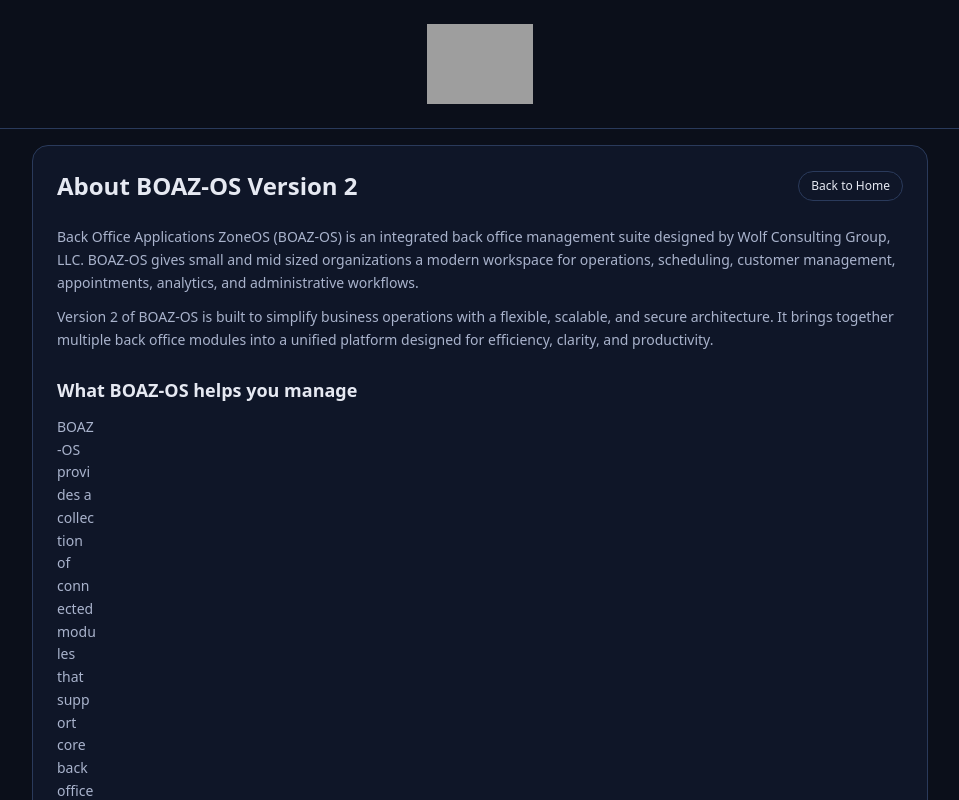
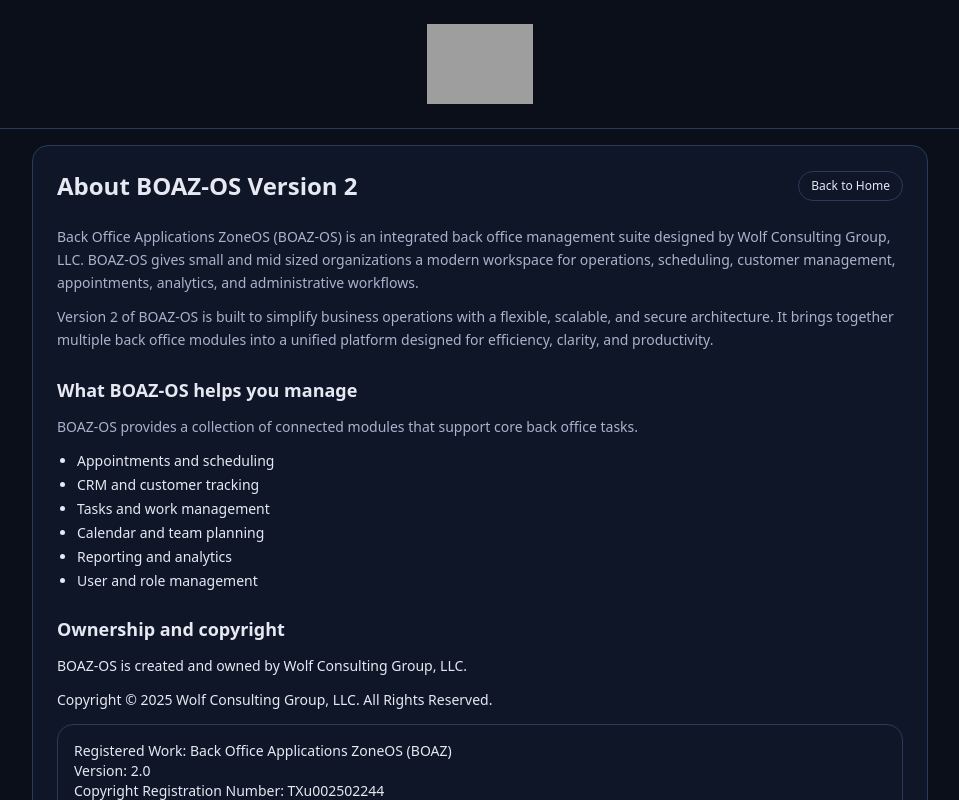
Before and after one commit to WolfCon2023/boaz_v2, a React (Vite) app in the folder apps/web/: page /about in a window 1280 px wide. Shown: the top 800 px of the page, without its empty margins (160-1119 px from the left). Built offline with nearby package versions, Linux system fonts and the light colour scheme; grey boxes are pictures that could not be loaded.

Commit message:
chore: Added About Page Information

```diff
--- a/apps/web/src/pages/AboutBoazOs.tsx
+++ b/apps/web/src/pages/AboutBoazOs.tsx
@@ -27,7 +27,7 @@ export default function AboutBoazOs() {
 
       <section className="space-y-3">
         <h2 className="text-lg font-semibold">What BOAZ-OS helps you manage</h2>
-        <p className="max-w-3xl text-sm leading-relaxed text-[color:var(--color-text-muted)] whitespace-normal break-words">
+        <p className="text-sm leading-relaxed text-[color:var(--color-text-muted)]">
           BOAZ-OS provides a collection of connected modules that support core back office tasks.
         </p>
         <ul className="list-disc space-y-1 pl-5 text-sm text-[color:var(--color-text)]">
@@ -96,7 +96,7 @@ export default function AboutBoazOs() {
 
       <section className="space-y-3">
         <h2 className="text-lg font-semibold">Contact and support</h2>
-        <p className="text-sm leading-relaxed text-[color:var(--color-text-muted)] whitespace-normal break-words">
+        <p className="text-sm leading-relaxed text-[color:var(--color-text-muted)]">
           For technical support, onboarding assistance, or general questions about BOAZ-OS, please contact:
         </p>
         <div className="max-w-md rounded-2xl border border-[color:var(--color-border)] bg-[color:var(--color-panel)] p-4 text-sm">
```
